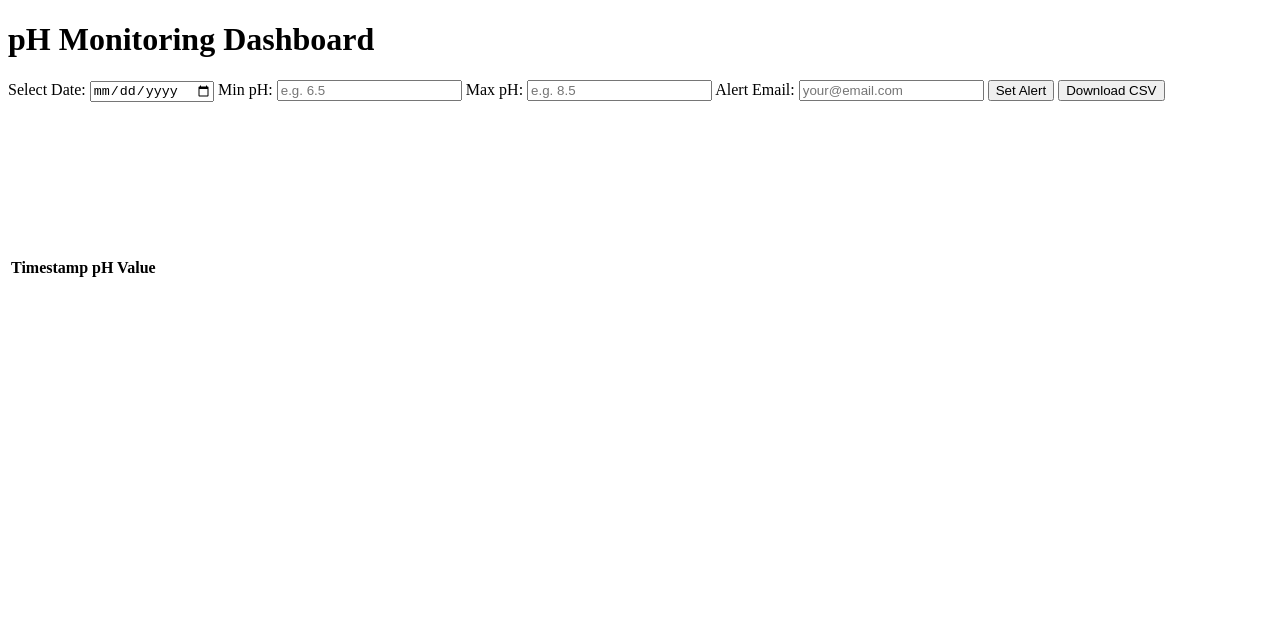
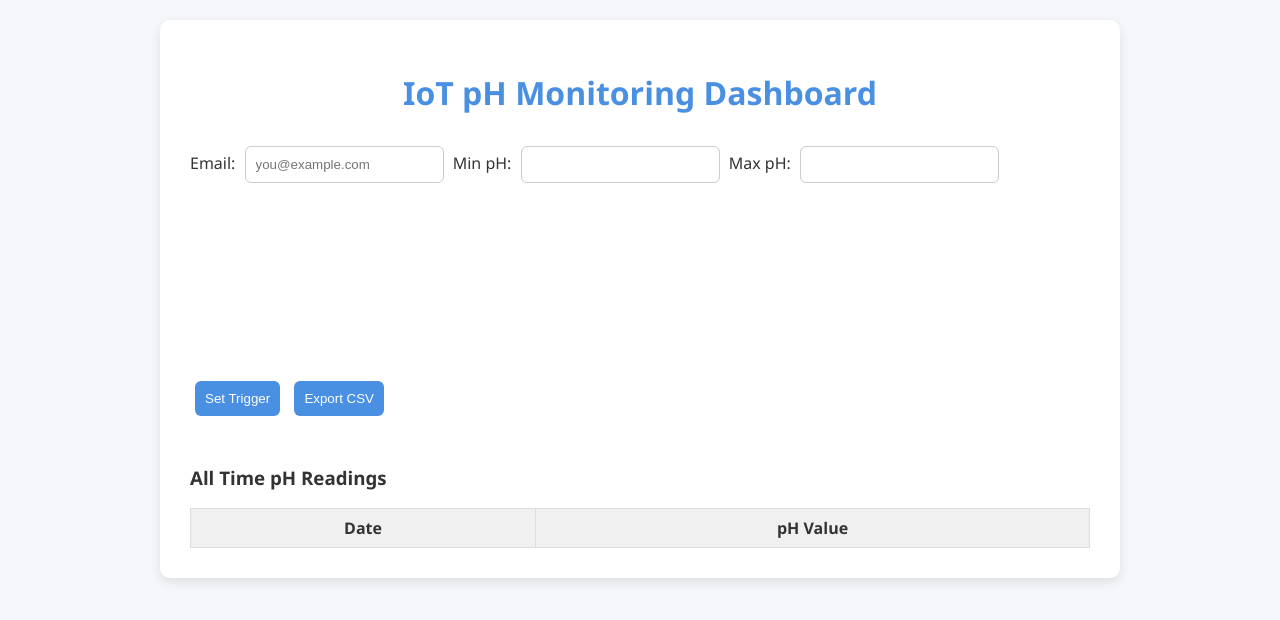
Before and after one commit to Arnavvs/iot_project1, a plain HTML site: page index.html in a window 1280 px wide. Drawn offline with nearby package versions, Linux system fonts and the light colour scheme.

Commit message:
Update index.html

```diff
--- a/index.html
+++ b/index.html
@@ -4,56 +4,198 @@
   <meta charset="UTF-8" />
   <meta name="viewport" content="width=device-width, initial-scale=1.0"/>
   <title>pH Monitoring Dashboard</title>
-  <link rel="stylesheet" href="style.css"/>
   <script src="https://cdn.jsdelivr.net/npm/chart.js"></script>
   <script src="https://cdn.emailjs.com/dist/email.min.js"></script>
-<script>
-  window.onload = () => {
-    emailjs.init("jqmWVf8o-pfvZWMen"); // Replace with your actual public key
-  };
-</script>
-
+  <style>
+    body {
+      font-family: 'Segoe UI', sans-serif;
+      background: #f5f7fa;
+      margin: 0;
+      padding: 20px;
+      color: #333;
+    }
+    .container {
+      max-width: 900px;
+      margin: auto;
+      background: white;
+      padding: 30px;
+      border-radius: 10px;
+      box-shadow: 0 4px 12px rgba(0,0,0,0.1);
+    }
+    h1 {
+      text-align: center;
+      color: #4a90e2;
+    }
+    input, button {
+      padding: 10px;
+      margin: 10px 5px;
+      border: 1px solid #ccc;
+      border-radius: 6px;
+    }
+    button {
+      background-color: #4a90e2;
+      color: white;
+      border: none;
+      cursor: pointer;
+    }
+    button:hover {
+      background-color: #357ABD;
+    }
+    canvas {
+      max-width: 100%;
+      margin: 30px 0;
+    }
+    .ph-data {
+      margin-top: 20px;
+      max-height: 300px;
+      overflow-y: auto;
+    }
+    .ph-data table {
+      width: 100%;
+      border-collapse: collapse;
+    }
+    .ph-data th, .ph-data td {
+      padding: 8px;
+      border: 1px solid #ddd;
+    }
+    .ph-data th {
+      background-color: #f0f0f0;
+    }
+  </style>
 </head>
 <body>
   <div class="container">
-    <h1>pH Monitoring Dashboard</h1>
+    <h1>IoT pH Monitoring Dashboard</h1>
 
-    <div class="controls">
-      <label for="datePicker">Select Date:</label>
-      <input type="date" id="datePicker"/>
+    <label>Email: <input type="email" id="email" placeholder="you@example.com" required></label>
+    <label>Min pH: <input type="number" id="minPH" step="0.01"></label>
+    <label>Max pH: <input type="number" id="maxPH" step="0.01"></label>
+    <button onclick="setTrigger()">Set Trigger</button>
+    <button onclick="exportCSV()">Export CSV</button>
 
-      <label for="minPH">Min pH:</label>
-      <input type="number" step="0.1" id="minPH" placeholder="e.g. 6.5"/>
+    <canvas id="phChart"></canvas>
 
-      <label for="maxPH">Max pH:</label>
-      <input type="number" step="0.1" id="maxPH" placeholder="e.g. 8.5"/>
-
-      <label for="userEmail">Alert Email:</label>
-      <input type="email" id="userEmail" placeholder="your@email.com"/>
-
-      <button onclick="setAlertTrigger()">Set Alert</button>
-      <button id="downloadBtn">Download CSV</button>
-    </div>
-
-    <div class="chart-container">
-      <canvas id="phChart"></canvas>
-    </div>
-
-    <div class="table-container">
-      <table id="dataTable">
+    <div class="ph-data">
+      <h3>All Time pH Readings</h3>
+      <table id="phTable">
         <thead>
-          <tr>
-            <th>Timestamp</th>
-            <th>pH Value</th>
-          </tr>
+          <tr><th>Date</th><th>pH Value</th></tr>
         </thead>
-        <tbody>
-          <!-- Data rows will be inserted here -->
-        </tbody>
+        <tbody></tbody>
       </table>
     </div>
   </div>
 
-  <script src="script.js"></script>
+  <script>
+    const channelID = 2912207;
+    const readAPIKey = "0UN888059PJ9KW30";
+    let minPH = null;
+    let maxPH = null;
+    let email = "";
+    let phData = [];
+
+    emailjs.init("jqmWVf8o-pfvZWMen");
+
+    async function fetchData() {
+      const res = await fetch(`https://api.thingspeak.com/channels/${channelID}/feeds.json?api_key=${readAPIKey}&results=8000`);
+      const data = await res.json();
+      const feeds = data.feeds;
+      phData = feeds.map(feed => ({
+        time: feed.created_at,
+        value: parseFloat(feed.field1)
+      })).filter(d => !isNaN(d.value));
+
+      updateChart(phData);
+      updateTable(phData);
+      checkAndSendAlert(phData[phData.length - 1]?.value);
+    }
+
+    function setTrigger() {
+      minPH = parseFloat(document.getElementById('minPH').value);
+      maxPH = parseFloat(document.getElementById('maxPH').value);
+      email = document.getElementById('email').value;
+
+      if (!email || isNaN(minPH) || isNaN(maxPH)) {
+        alert("Please fill all values correctly.");
+        return;
+      }
+      alert("Email trigger set!");
+    }
+
+    function sendEmailAlert(value) {
+      if (!email) return;
+      emailjs.send("service_ji1xqko", "template_mu4z8lm", {
+        to_email: email,
+        ph_value: value,
+        min: minPH,
+        max: maxPH
+      }).then(() => {
+        console.log("Email sent!");
+      }).catch(console.error);
+    }
+
+    function checkAndSendAlert(value) {
+      if (email && minPH != null && maxPH != null && (value < minPH || value > maxPH)) {
+        sendEmailAlert(value);
+      }
+    }
+
+    function updateChart(data) {
+      const ctx = document.getElementById("phChart").getContext("2d");
+      const labels = data.map(d => new Date(d.time).toLocaleString());
+      const values = data.map(d => d.value);
+
+      if (window.myChart) window.myChart.destroy();
+      window.myChart = new Chart(ctx, {
+        type: "line",
+        data: {
+          labels,
+          datasets: [{
+            label: "pH Value",
+            data: values,
+            fill: false,
+            borderColor: "#4a90e2",
+            tension: 0.1
+          }]
+        },
+        options: {
+          responsive: true,
+          scales: {
+            x: { display: true, title: { display: true, text: "Time" }},
+            y: { title: { display: true, text: "pH" }}
+          }
+        }
+      });
+    }
+
+    function updateTable(data) {
+      const tbody = document.querySelector("#phTable tbody");
+      tbody.innerHTML = "";
+      data.reverse().forEach(d => {
+        const tr = document.createElement("tr");
+        tr.innerHTML = `<td>${new Date(d.time).toLocaleString()}</td><td>${d.value}</td>`;
+        tbody.appendChild(tr);
+      });
+    }
+
+    function exportCSV() {
+      let csv = "Time,pH Value\n";
+      phData.forEach(d => {
+        csv += `${d.time},${d.value}\n`;
+      });
+
+      const blob = new Blob([csv], { type: "text/csv" });
+      const url = URL.createObjectURL(blob);
+      const a = document.createElement("a");
+      a.href = url;
+      a.download = "ph_data.csv";
+      document.body.appendChild(a);
+      a.click();
+      document.body.removeChild(a);
+    }
+
+    setInterval(fetchData, 15000); // Refresh every 15 seconds
+    fetchData(); // Initial load
+  </script>
 </body>
 </html>
```
